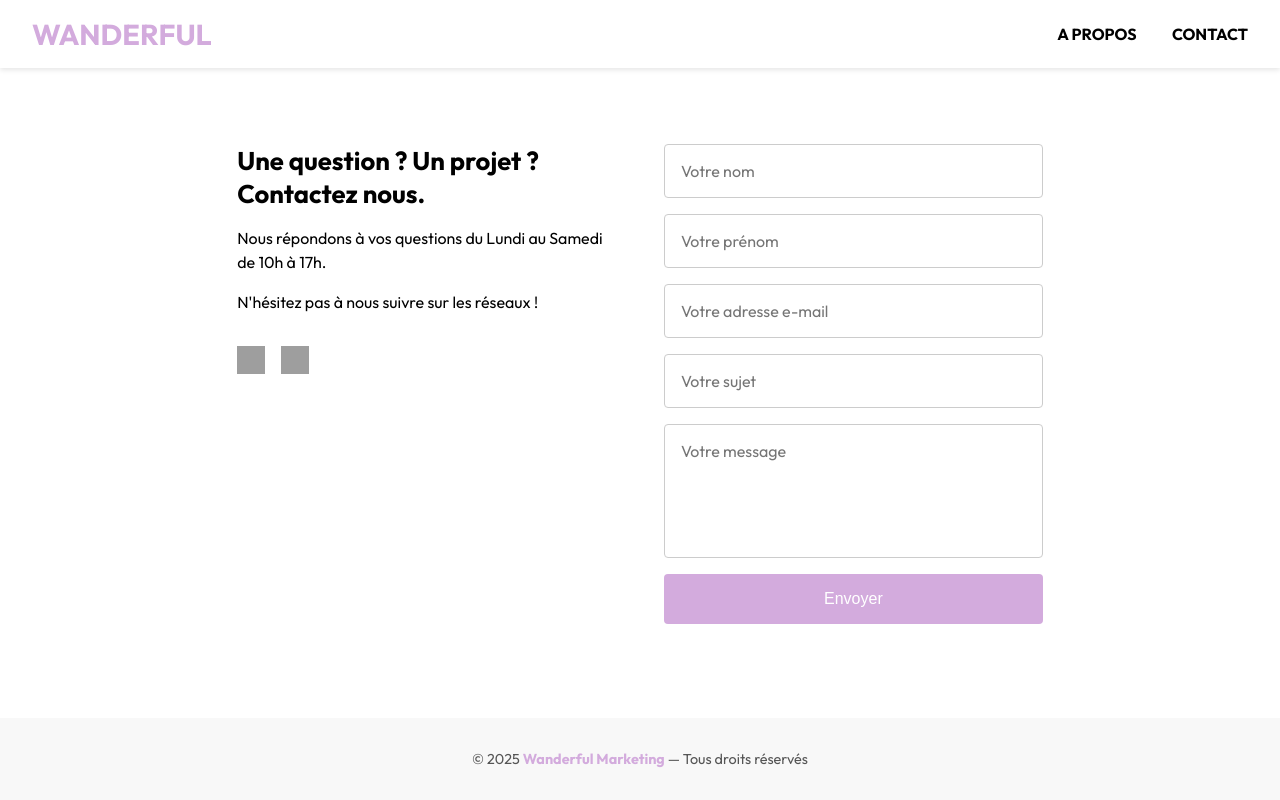
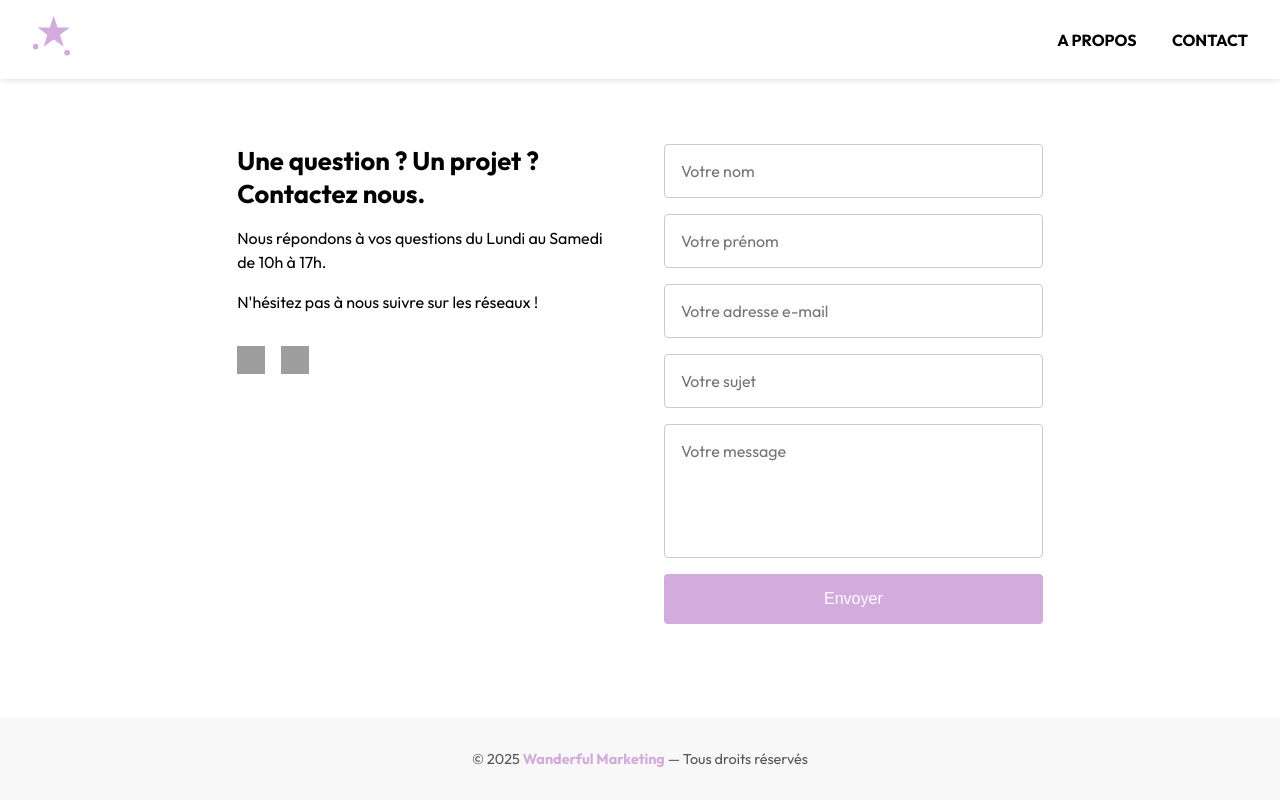
Before and after one commit to WanderfulMarketing/wanderful-marketing, a plain HTML site: page contact/index.html in a window 1280 px wide. Drawn offline with Linux system fonts and the light colour scheme; grey boxes are pictures that could not be loaded.

Commit message:
Update index.html

```diff
--- a/contact/index.html
+++ b/contact/index.html
@@ -213,7 +213,9 @@
 </head>
 <body>
   <header>
-    <a href="/" class="logo">WANDERFUL</a>
+    <a href="/" class="logo">
+  <img src="../Icon.svg" alt="Wanderful Logo" style="height: 40px;" />
+</a>
     <nav>
       <a href="/#a-propos">A PROPOS</a>
       <a href="/contact">CONTACT</a>
```
